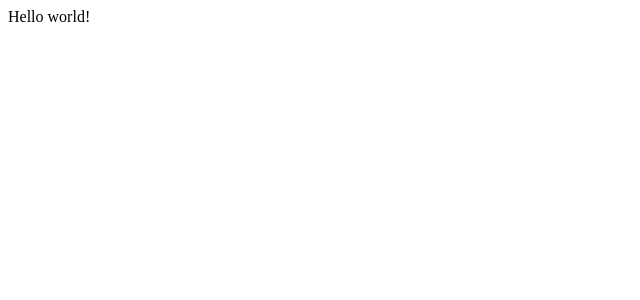
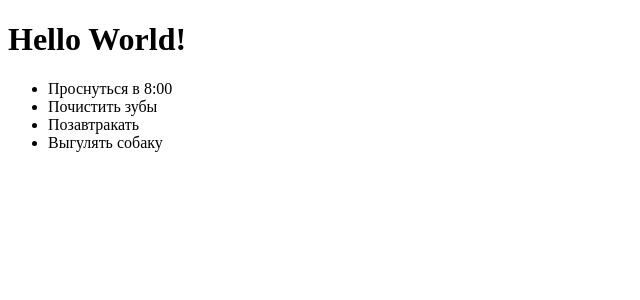
Before and after one commit to WebHeroSchool/nasthe2todo, a React (Create React App) app: page / in a window 1280 px wide. Shown: the top 300 px of the page, without its empty margins (0-640 px from the left). Built offline with nearby package versions, Linux system fonts and the light colour scheme.

Commit message:
Play with react components

```diff
--- a/src/App.js
+++ b/src/App.js
@@ -1,7 +1,16 @@
 import React from 'react';
 
-const element = (<div>
-  Hello world!
+const ItemList = () => (<ul>
+  <li>Проснуться в 8:00</li>
+  <li>Почистить зубы</li>
+  <li>Позавтракать</li>
+  <li>Выгулять собаку</li>
+</ul>);
+
+
+const App = () => (<div>
+  <h1>Hello World!</h1>
+  <ItemList />
 </div>);
 
-export { element };
+export default App;
--- a/src/index.js
+++ b/src/index.js
@@ -1,8 +1,8 @@
 import React from 'react';
 import ReactDOM from 'react-dom';
-import { element } from './App';
+import App from './App';
 
 
 
 
-ReactDOM.render(element, document.getElementById('root'));
+ReactDOM.render(<App />, document.getElementById('root'));
```
